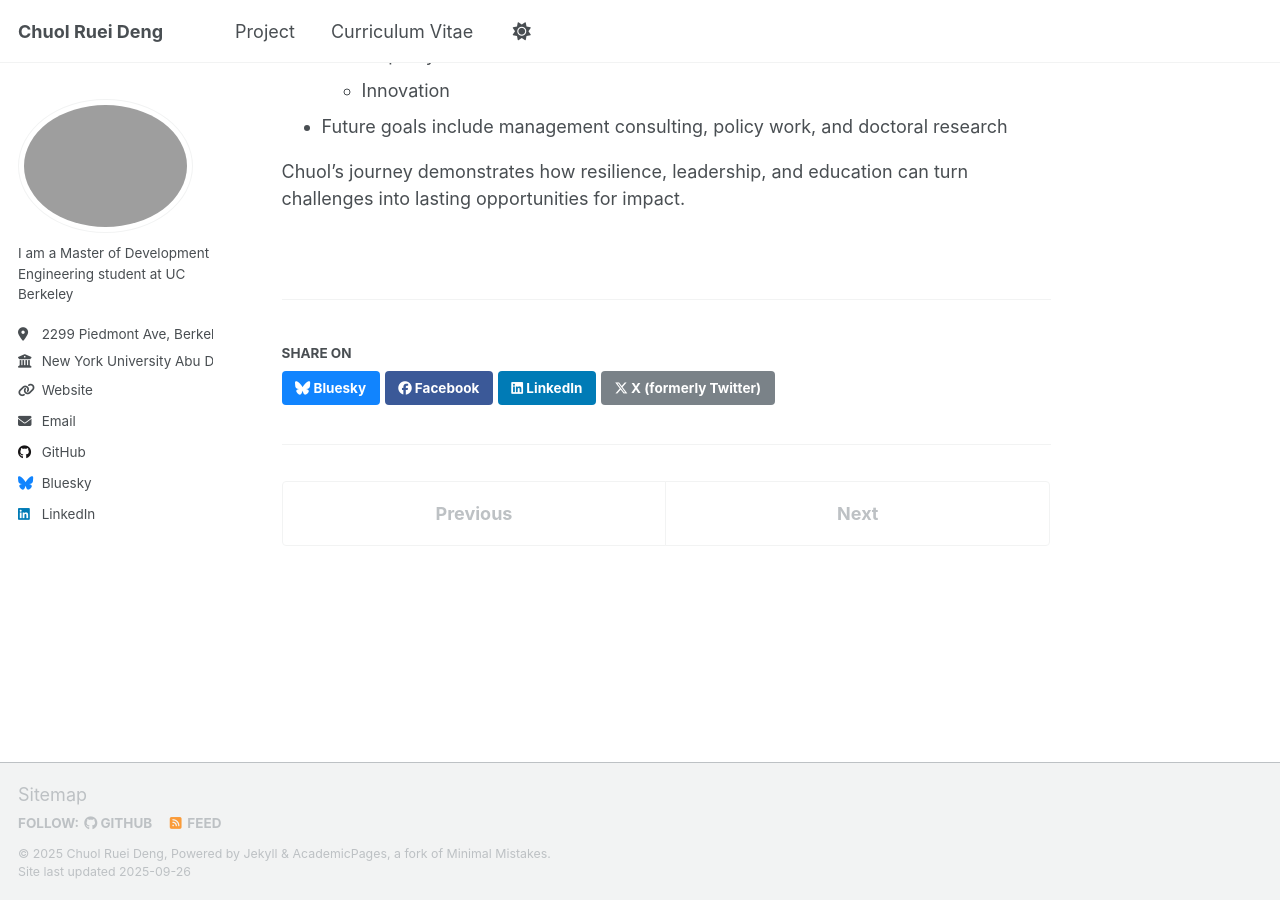
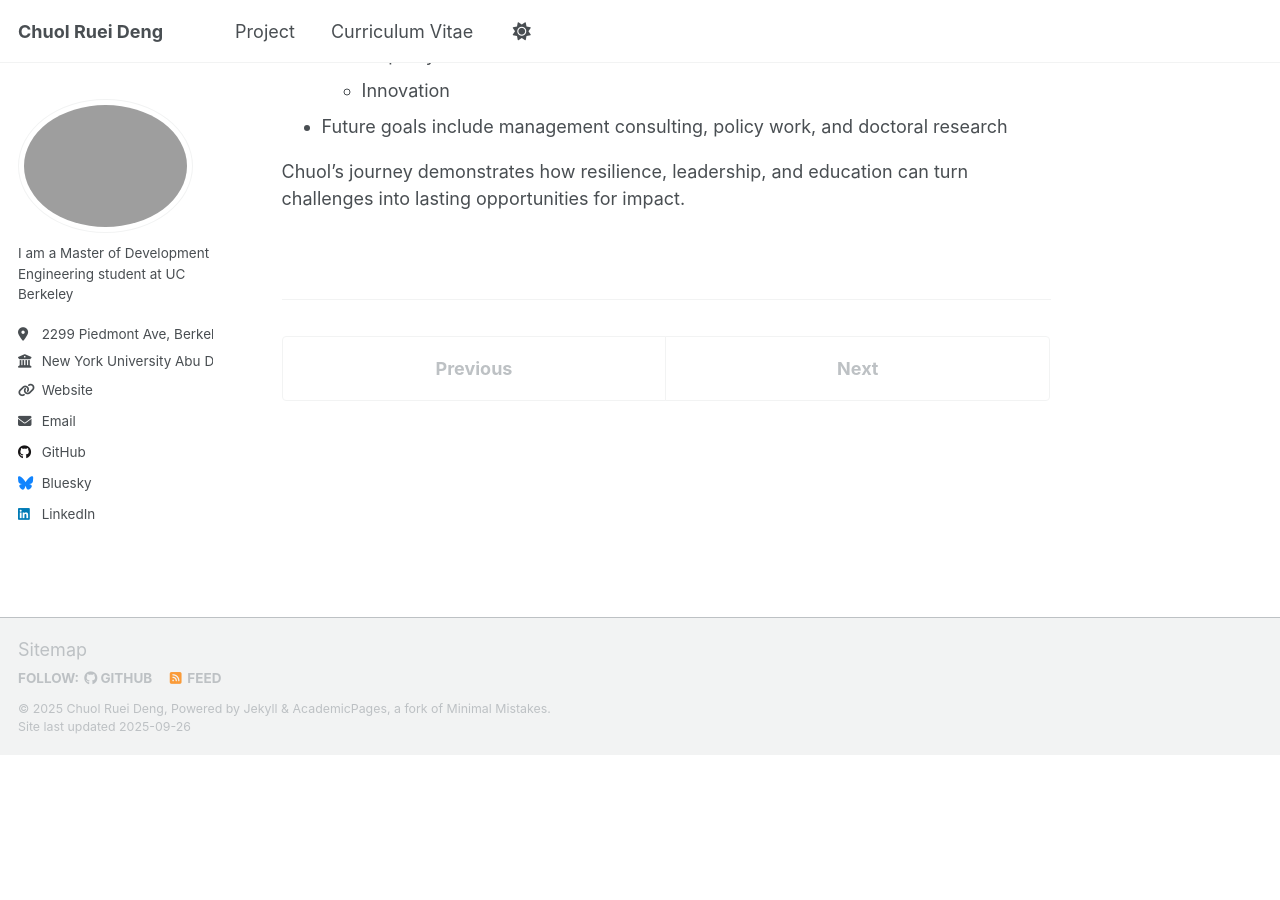
Before and after one commit to chuolrdeng/chuolrdeng.github.io, a Jekyll site: the page built from _publications/2009-10-01-paper-title-number-1.md, in a window 1280 px wide and 900 px high, scrolled down 1170 px. Built offline with Jekyll 4.4.1, drawn with Linux system fonts in a browser that asks for light colours; a script that is not in the unit is left out; after the commit the page ends 1925 px from its top, so only the background shows below that; some of the changed lines change nothing that is shown.

Commit message:
Update _config.yml

```diff
--- a/_config.yml
+++ b/_config.yml
@@ -241,7 +241,7 @@ defaults:
       author_profile: true
       read_time: true
       comments: true
-      share: true
+      share: false
       related: true
   # _pages
   - scope:
@@ -250,6 +250,7 @@ defaults:
     values:
       layout: single
       author_profile: true
+      share: false
   # # _teaching
   # - scope:
   #     path: ""
@@ -266,7 +267,7 @@ defaults:
     values:
       layout: single
       author_profile: true
-      share: true
+      share: false
       comments: true
   # _portfolio
   - scope:
```
